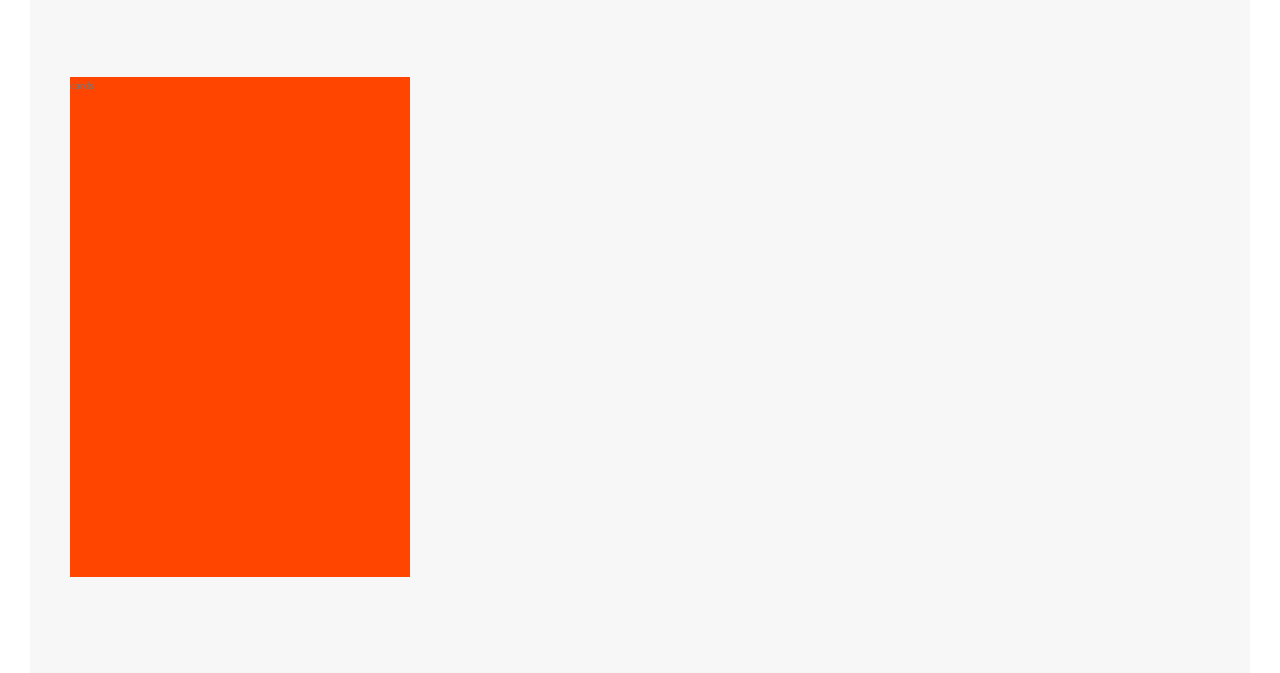
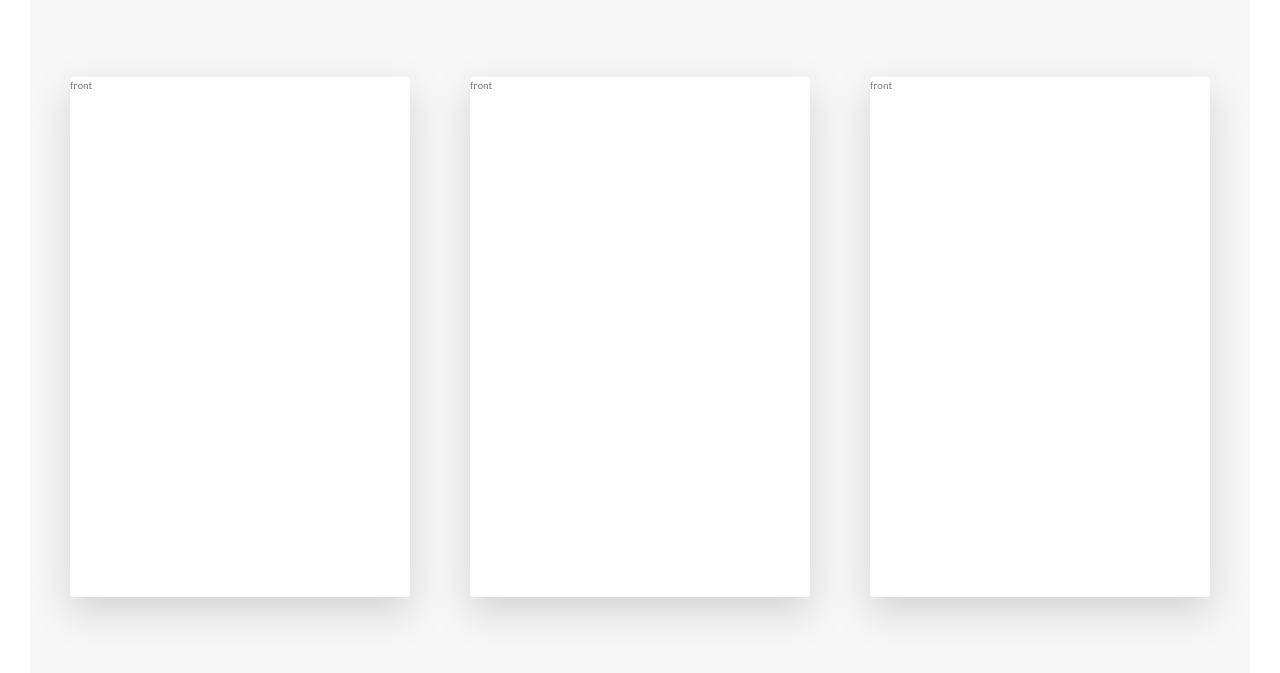
Before and after one commit to ishraqe/outdoor-css-prac, a website: page index.html in a window 1280 px wide. Shown: the part 2524-3197 px from the top of the page. Drawn offline with Linux system fonts and the light colour scheme.

Commit message:
card flip

```diff
--- a/index.html
+++ b/index.html
@@ -94,8 +94,35 @@
                 </div>
                 <div class="row">
                     <div class="col-1-of-3">
+                        <div id="f1_container">
+                            <div class="card">
+                                <div class="card__side card__side--front">
+                                    front
+                                </div>
+                                <div class="card__side card__side--back card__side--back--1 ">
+                                    back
+                                </div>
+                            </div>
+                        </div>
+                    </div>
+                    <div class="col-1-of-3">
+                            <div class="card">
+                                <div class="card__side card__side--front">
+                                    front
+                                </div>
+                                <div class="card__side card__side--back card__side--back--2">
+                                    back
+                                </div>
+                            </div>
+                    </div>
+                    <div class="col-1-of-3">
                         <div class="card">
-                            cards
+                           <div class="card__side card__side--front">
+                               front
+                           </div>
+                           <div class="card__side card__side--back card__side--back--3">
+                                back
+                            </div>
                         </div>
                     </div>
 
--- a/package.json
+++ b/package.json
@@ -1,7 +1,7 @@
 {
   "scripts":{
     "compress:sass":"node-sass sass/main.scss css/style.css -w",
-    "dev": "compress:sass || live-server"
+    "dev": "compress:sass && live-server"
   },
   "devDependencies": {
     "node-sass": "^4.10.0"
--- a/sass/abstracts/_variables.scss
+++ b/sass/abstracts/_variables.scss
@@ -3,6 +3,12 @@
 $color-primary: #55c57a;
 $color-primary-light: #7ed56f;
 $color-primary-dark: #28b485;
+
+$color-secondary-light: #ffb900;
+$color-secondary-dark: #ff7730;
+
+$color-tertiary-light: #2998ff;
+$color-tertiary-dark: #5643fa;
 
 $color-grey-light-1: #f7f7f7;
 
--- a/sass/components/_card.scss
+++ b/sass/components/_card.scss
@@ -1,8 +1,43 @@
 .card {
-  height: 50rem;
-  background-color: orangered;
-  transition: all 0.8s;
-  &:hover {
-    transform: rotateY(180deg);
+  // FUNCTIONALITY
+  perspective: 150rem;
+  -moz-perspective: 150rem;
+  position: relative;
+  height: 52rem;
+
+  &__side {
+    height: 52rem;
+    transition: all 0.8s ease;
+    position: absolute;
+    top: 0;
+    left: 0;
+    width: 100%;
+    backface-visibility: hidden;
+    border-radius: 3px;
+    overflow: hidden;
+    box-shadow: 0 1.5rem 4rem rgba($color-black, 0.15);
+
+    &--front {
+      background-color: $color-white;
+    }
+
+    &--back {
+      transform: rotateY(180deg);
+      &--1 {
+        background-color: linear-gradient(
+          to right bottom,
+          $color-secondary-light,
+          $color-secondary-dark
+        );
+      }
+      }
+    }
+  }
+
+  &:hover &__side--front {
+    -webkit-transform: rotateY(-180deg);
+  }
+  &:hover &__side--back {
+    transform: rotateY(0);
   }
 }
--- a/sass/components/_compositions.scss
+++ b/sass/components/_compositions.scss
@@ -24,7 +24,7 @@
       z-index: 20;
       transform: scale(1.05);
       box-shadow: 0 2.5rem 4rem rgba($color-black, 0.5);
-      outline: 2rem solid $color-primary;
+      outline: 1px solid $color-primary;
     }
   }
   &:hover &__photo:not(:hover) {
```
Also changed, not shown: css/style.css.
